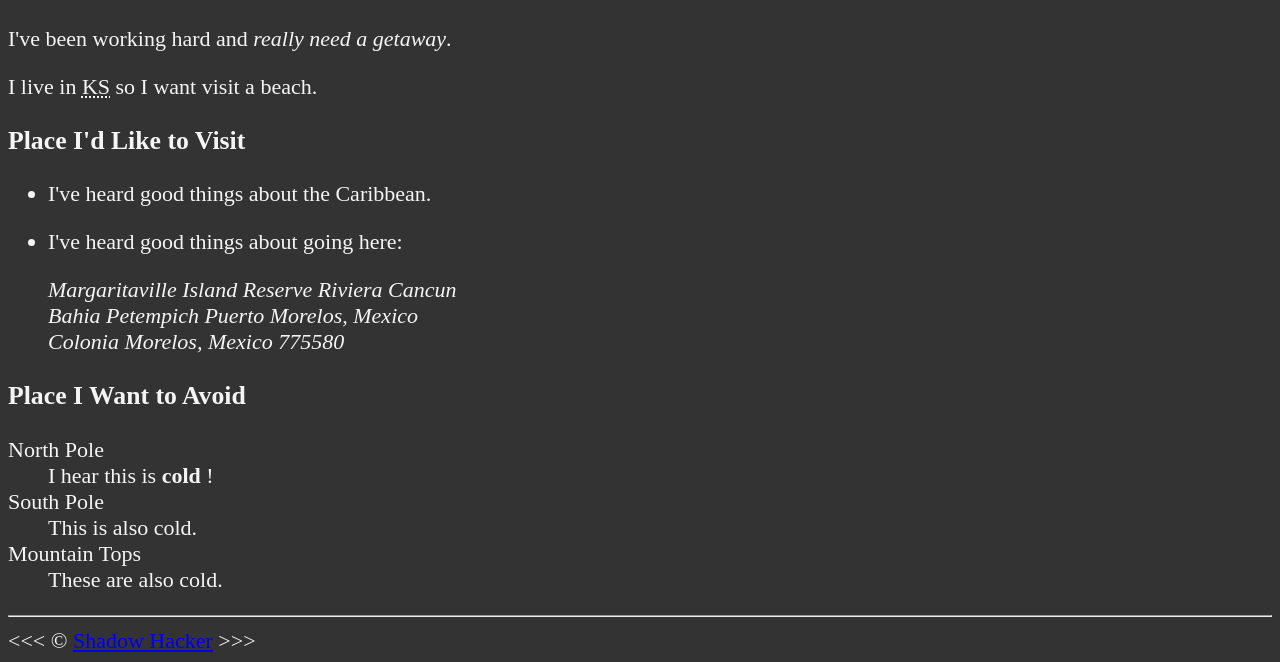
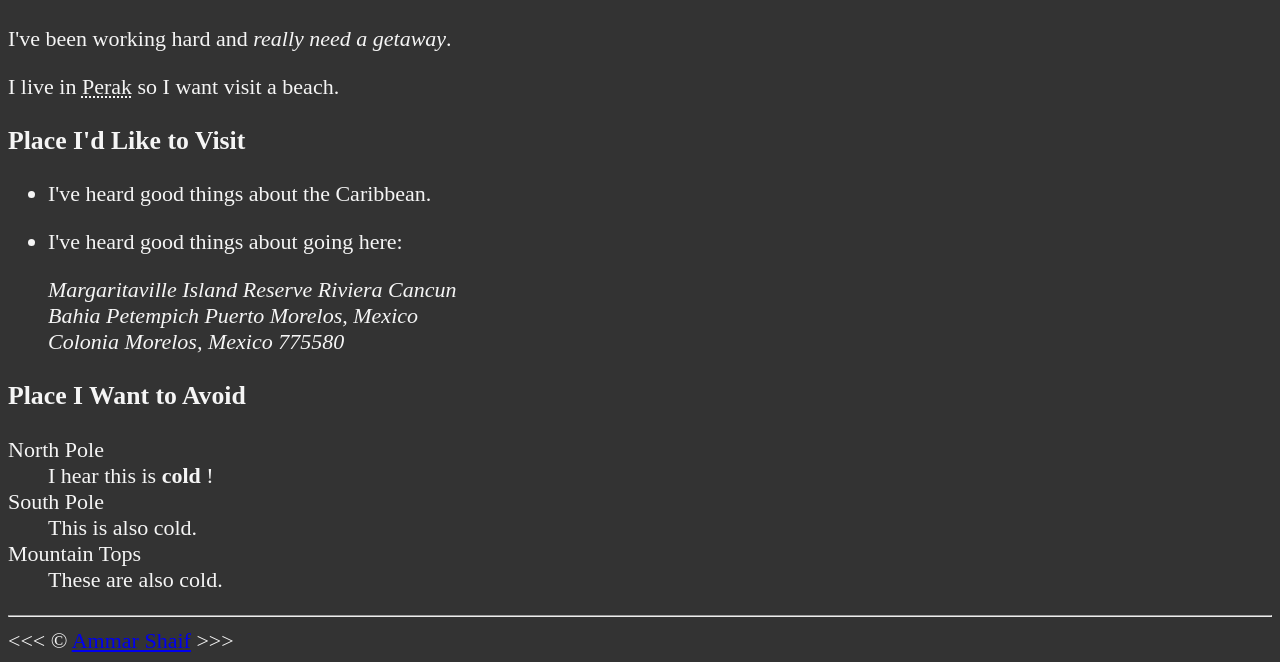
Before and after one commit to Begginers1002/Febonacci, a plain HTML site: page index.html in a window 1280 px wide. Shown: the part 527-1189 px from the top of the page. Drawn offline with Linux system fonts and the light colour scheme.

Commit message:
index.html

```diff
--- a/index.html
+++ b/index.html
@@ -31,7 +31,7 @@
 
     <h2>I Am Planning a Vacation</h2>
     <p>I've been working hard and <em>really need a getaway</em>.</p>
-    <p>I live in <abbr title="Kansas">KS</abbr> so I want visit a beach.</p>
+    <p>I live in <abbr title="Perak">Perak</abbr> so I want visit a beach.</p>
 
 
      <h3>Place I'd Like to Visit</h3>
@@ -59,7 +59,7 @@
 
 
     <hr>
-    &lt;&lt;&lt; &copy; <a href="about.html">Shadow Hacker</a> &gt;&gt;&gt;
+    &lt;&lt;&lt; &copy; <a href="about.html">Ammar Shaif</a> &gt;&gt;&gt;
 </body>
 
 </html>
```
